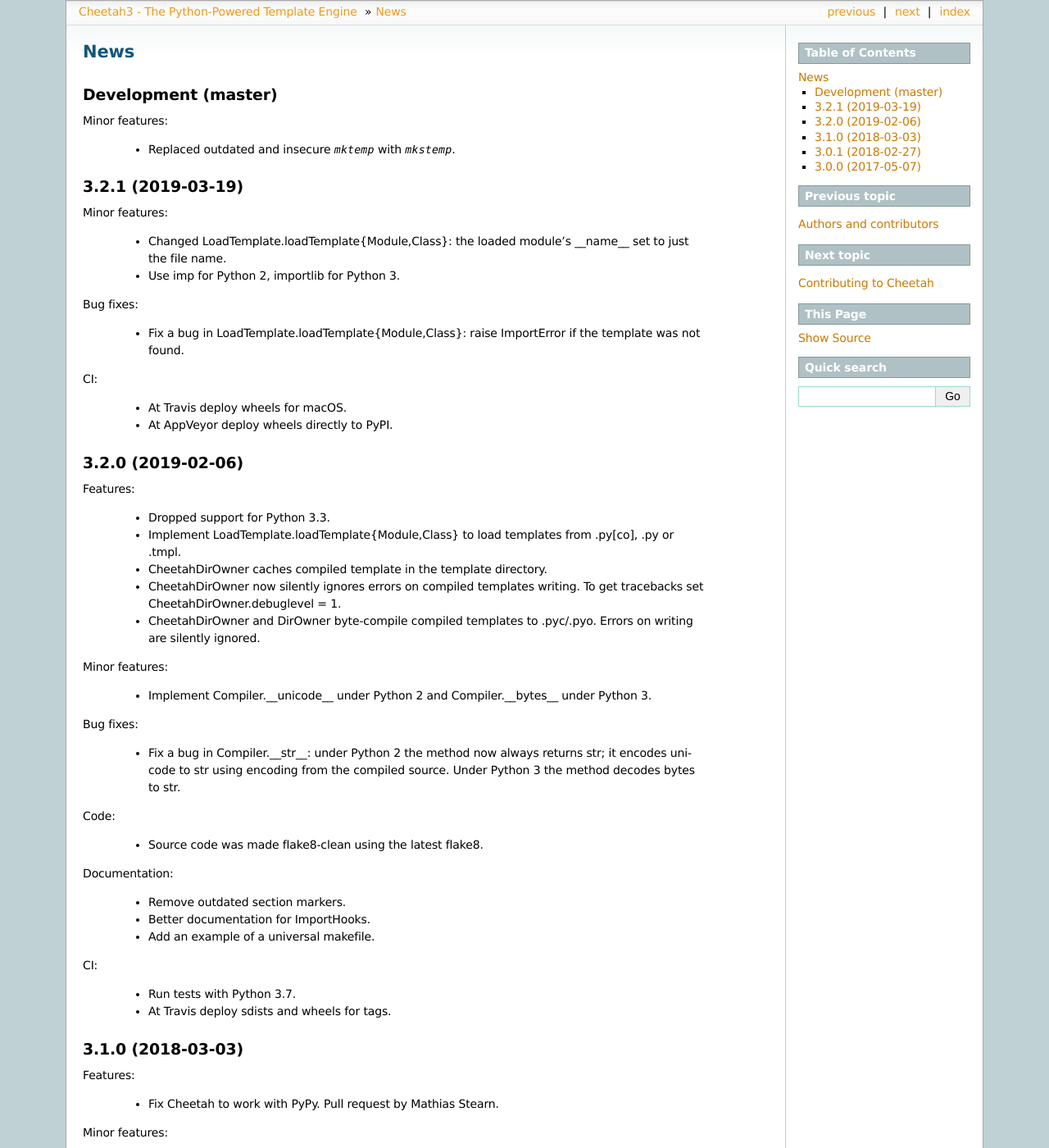
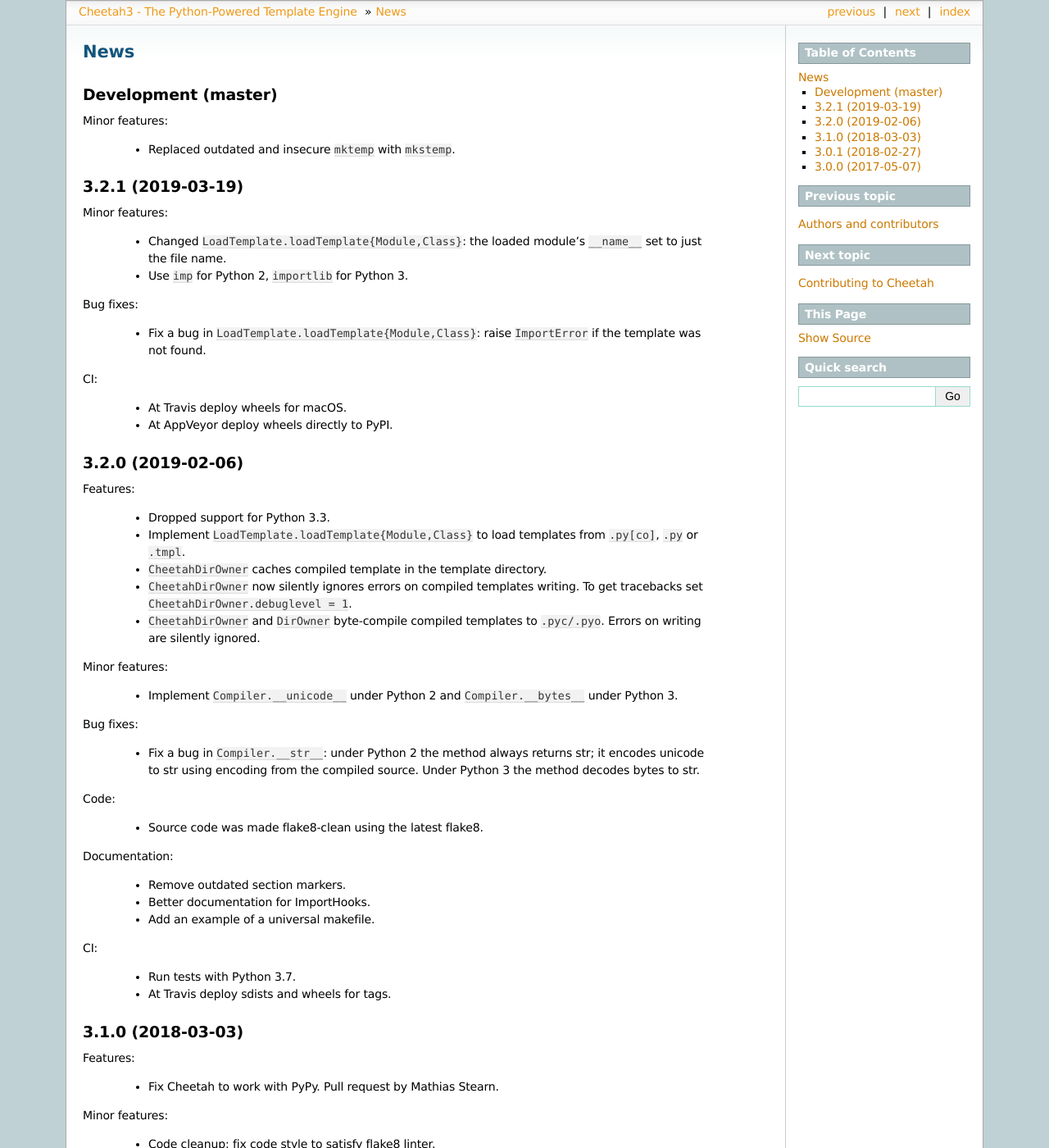
Before and after one commit to CheetahTemplate3/cheetah3, a Sphinx documentation site: the page built from docs/news.rst, in a window 1280 px wide and 1400 px high. Shown: the whole window at 82% size. Built offline with Sphinx 7.4.7, drawn with Linux system fonts in a browser that asks for light colours.

Commit message:
Docs(news): Fix reST markup, add more double back-quotes

```diff
--- a/docs/news.rst
+++ b/docs/news.rst
@@ -6,21 +6,21 @@ Development (master)
 
 Minor features:
 
-  - Replaced outdated and insecure `mktemp` with `mkstemp`.
+  - Replaced outdated and insecure ``mktemp`` with ``mkstemp``.
 
 3.2.1 (2019-03-19)
 ------------------
 
 Minor features:
 
-  - Changed LoadTemplate.loadTemplate{Module,Class}:
-    the loaded module's __name__ set to just the file name.
-  - Use imp for Python 2, importlib for Python 3.
+  - Changed ``LoadTemplate.loadTemplate{Module,Class}``:
+    the loaded module's ``__name__`` set to just the file name.
+  - Use ``imp`` for Python 2, ``importlib`` for Python 3.
 
 Bug fixes:
 
-  - Fix a bug in LoadTemplate.loadTemplate{Module,Class}:
-    raise ImportError if the template was not found.
+  - Fix a bug in ``LoadTemplate.loadTemplate{Module,Class}``:
+    raise ``ImportError`` if the template was not found.
 
 CI:
 
@@ -34,23 +34,23 @@ CI:
 Features:
 
   - Dropped support for Python 3.3.
-  - Implement LoadTemplate.loadTemplate{Module,Class} to load templates
-    from .py[co], .py or .tmpl.
-  - CheetahDirOwner caches compiled template in the template directory.
-  - CheetahDirOwner now silently ignores errors on compiled templates
-    writing. To get tracebacks set CheetahDirOwner.debuglevel = 1.
-  - CheetahDirOwner and DirOwner byte-compile compiled templates
-    to .pyc/.pyo. Errors on writing are silently ignored.
+  - Implement ``LoadTemplate.loadTemplate{Module,Class}``
+    to load templates from ``.py[co]``, ``.py`` or ``.tmpl``.
+  - ``CheetahDirOwner`` caches compiled template in the template directory.
+  - ``CheetahDirOwner`` now silently ignores errors on compiled templates
+    writing. To get tracebacks set ``CheetahDirOwner.debuglevel = 1``.
+  - ``CheetahDirOwner`` and ``DirOwner`` byte-compile compiled templates
+    to ``.pyc/.pyo``. Errors on writing are silently ignored.
 
 Minor features:
 
-  - Implement Compiler.__unicode__ under Python 2 and Compiler.__bytes__
-    under Python 3.
+  - Implement ``Compiler.__unicode__`` under Python 2
+    and ``Compiler.__bytes__`` under Python 3.
 
 Bug fixes:
 
-  - Fix a bug in Compiler.__str__: under Python 2 the method now always
-    returns str; it encodes unicode to str using encoding from the
+  - Fix a bug in ``Compiler.__str__``: under Python 2 the method
+    always returns str; it encodes unicode to str using encoding from the
     compiled source. Under Python 3 the method decodes bytes to str.
 
 Code:
```
